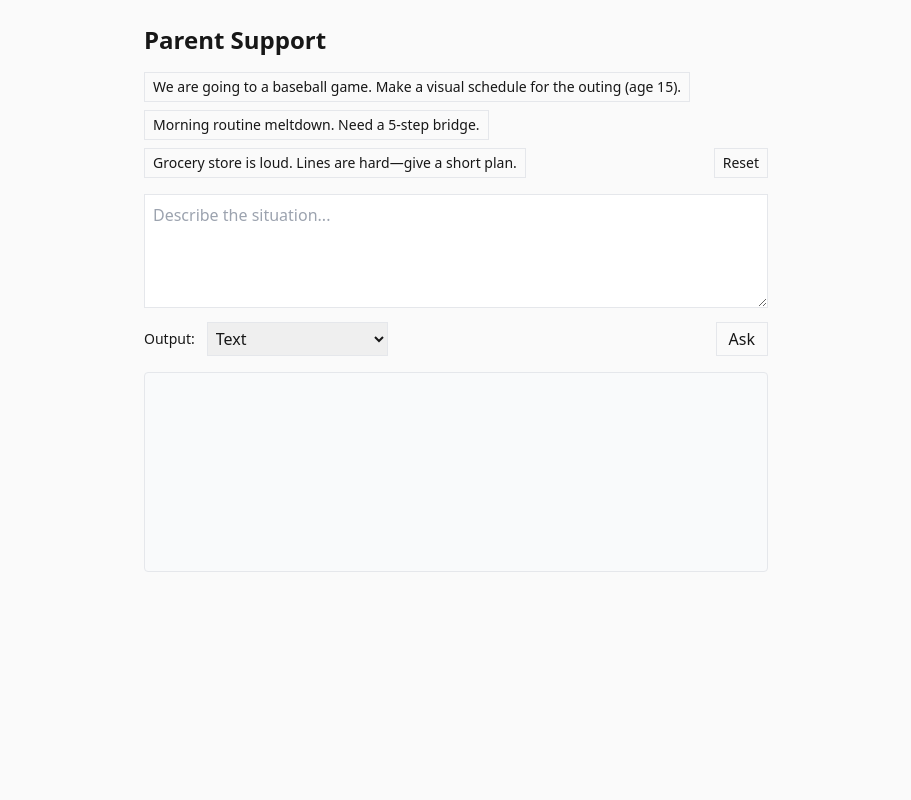
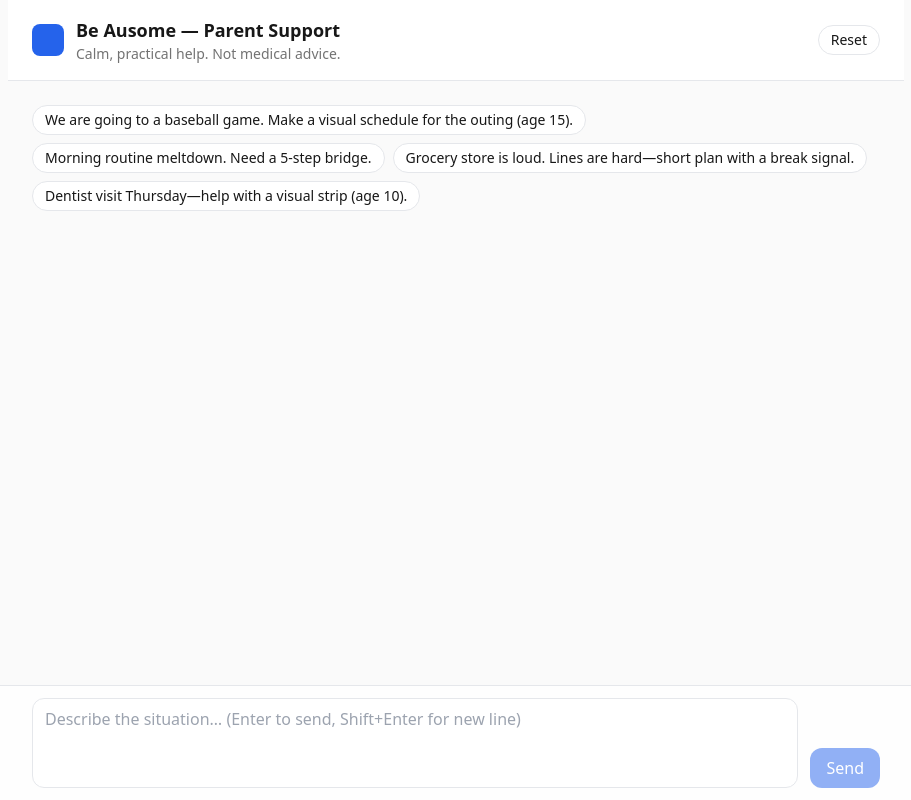
Before and after one commit to be-ausome/parent-support-api-ui, a Next.js app: page /parent-support in a window 1280 px wide. Shown: the whole page, without its empty margins (184-1095 px from the left). Built offline with nearby package versions, Linux system fonts and the light colour scheme.

Commit message:
Update page.tsx

```diff
--- a/app/parent-support/page.tsx
+++ b/app/parent-support/page.tsx
@@ -1,87 +1,140 @@
 'use client'
-import { useState } from 'react'
+import { useEffect, useRef, useState } from 'react'
 
 type Msg = { role: 'user'|'assistant', content: string }
 
 export default function ParentSupportPage() {
   const [input, setInput] = useState('')
-  const [log, setLog] = useState<string[]>([])
-  const [mode, setMode] = useState<'text'|'support_plan'|'social_story'|'routine_plan'>('text')
-  const [thread, setThread] = useState<Msg[]>([]) // session memory
+  const [log, setLog] = useState<Msg[]>([])
+  const [isLoading, setIsLoading] = useState(false)
+  const scrollerRef = useRef<HTMLDivElement>(null)
 
+  // Presets with spacing
   const presets = [
     'We are going to a baseball game. Make a visual schedule for the outing (age 15).',
     'Morning routine meltdown. Need a 5-step bridge.',
-    'Grocery store is loud. Lines are hard—give a short plan.',
+    'Grocery store is loud. Lines are hard—short plan with a break signal.',
+    'Dentist visit Thursday—help with a visual strip (age 10).'
   ]
 
-  async function onSubmit(e: React.FormEvent) {
-    e.preventDefault()
-    const userMsg = input.trim()
-    if (!userMsg) return
-    setLog(l => [...l, `You: ${userMsg}`])
-    setThread(t => [...t, { role: 'user', content: userMsg }])
+  // Auto-scroll on new messages
+  useEffect(() => {
+    scrollerRef.current?.scrollTo({ top: scrollerRef.current.scrollHeight, behavior: 'smooth' })
+  }, [log, isLoading])
+
+  async function sendMessage(e?: React.FormEvent) {
+    e?.preventDefault()
+    const text = input.trim()
+    if (!text || isLoading) return
+
+    setLog(l => [...l, { role: 'user', content: text }])
     setInput('')
+    setIsLoading(true)
 
+    try {
       const res = await fetch('/api/chat', {
         method: 'POST',
         headers: { 'Content-Type': 'application/json' },
-      body: JSON.stringify({ message: userMsg, mode, thread: [...thread, { role: 'user', content: userMsg }] })
+        // Always text mode now; include thread for context
+        body: JSON.stringify({ message: text, mode: 'text', thread: [...log, { role: 'user', content: text }] })
       })
-
       const data = await res.json()
       if (!res.ok) {
-      setLog(l => [...l, `Error: ${data.error || res.status}`])
-      return
+        setLog(l => [...l, { role: 'assistant', content: `Hmm, I hit an error: ${data.error || res.status}` }])
+      } else {
+        const answer = data.kind === 'json'
+          ? 'I’m set up for text only here. (JSON was returned by the API.)'
+          : data.text
+        setLog(l => [...l, { role: 'assistant', content: answer }])
       }
-
-    if (data.kind === 'json') {
-      const jsonText = JSON.stringify(data.payload, null, 2)
-      setLog(l => [...l, `Assistant (JSON ${mode}):\n` + jsonText])
-      setThread(t => [...t, { role: 'assistant', content: jsonText }])
-    } else {
-      setLog(l => [...l, `Assistant: ${data.text}`])
-      setThread(t => [...t, { role: 'assistant', content: data.text }])
+    } catch (err: any) {
+      setLog(l => [...l, { role: 'assistant', content: 'Network hiccup—try again.' }])
+    } finally {
+      setIsLoading(false)
     }
   }
 
-  function onReset() {
+  function onKeyDown(e: React.KeyboardEvent<HTMLTextAreaElement>) {
+    if (e.key === 'Enter' && !e.shiftKey) {
+      e.preventDefault()
+      sendMessage()
+    }
+  }
+
+  function resetChat() {
+    setLog([])
     setInput('')
-    setLog([])
-    setThread([])
-    setMode('text')
   }
 
   return (
-    <main className="mx-auto max-w-2xl p-6 space-y-4">
-      <h1 className="text-2xl font-bold">Parent Support</h1>
+    <div className="mx-auto max-w-4xl min-h-screen flex flex-col">
+      {/* Header */}
+      <header className="px-4 sm:px-6 py-4 border-b bg-white">
+        <div className="flex items-center gap-3">
+          <div className="size-8 rounded-lg bg-blue-600" />
+          <div>
+            <h1 className="text-lg font-semibold">Be Ausome — Parent Support</h1>
+            <p className="text-sm text-neutral-500">Calm, practical help. Not medical advice.</p>
+          </div>
+          <div className="ml-auto">
+            <button onClick={resetChat} className="chip">Reset</button>
+          </div>
+        </div>
+      </header>
 
-      {/* Presets */}
-      <div className="flex flex-wrap gap-2">
+      {/* Chat area */}
+      <div ref={scrollerRef} className="flex-1 overflow-y-auto px-4 sm:px-6 py-6">
+        <div className="flex flex-wrap gap-2 mb-4">
           {presets.map(p => (
-          <button key={p} type="button" onClick={() => setInput(p)} className="border px-2 py-1 text-sm">
+            <button key={p} type="button" className="chip" onClick={() => setInput(p)}>
               {p}
             </button>
           ))}
-        <button type="button" onClick={onReset} className="ml-auto border px-2 py-1 text-sm">Reset</button>
         </div>
 
-      <form onSubmit={onSubmit} className="space-y-2">
-        <textarea value={input} onChange={e=>setInput(e.target.value)}
-          className="w-full border p-2" rows={4} placeholder="Describe the situation..." />
-        <div className="flex items-center gap-3">
-          <label className="text-sm">Output:</label>
-          <select value={mode} onChange={e=>setMode(e.target.value as any)} className="border p-1">
-            <option value="text">Text</option>
-            <option value="support_plan">Support Plan (JSON)</option>
-            <option value="social_story">Social Story (JSON)</option>
-            <option value="routine_plan">Routine Plan (JSON)</option>
-          </select>
-          <button type="submit" className="ml-auto border px-3 py-1">Ask</button>
+        <div className="space-y-4">
+          {log.map((m, i) => (
+            <div key={i} className={`msg ${m.role === 'user' ? 'msg-user' : 'msg-assistant'}`}>
+              {m.content}
+            </div>
+          ))}
+
+          {isLoading && (
+            <div className="msg msg-assistant inline-flex items-center gap-2">
+              <span className="text-neutral-500">Thinking</span>
+              <span className="typing">
+                <span className="typing-dot"></span>
+                <span className="typing-dot"></span>
+                <span className="typing-dot"></span>
+              </span>
+            </div>
+          )}
+        </div>
+      </div>
+
+      {/* Sticky input at bottom */}
+      <form onSubmit={sendMessage} className="footer">
+        <div className="mx-auto max-w-4xl px-4 sm:px-6 py-3">
+          <div className="flex items-end gap-3">
+            <textarea
+              value={input}
+              onChange={e => setInput(e.target.value)}
+              onKeyDown={onKeyDown}
+              rows={3}
+              placeholder="Describe the situation… (Enter to send, Shift+Enter for new line)"
+              className="w-full resize-none rounded-xl border bg-white px-3 py-2 focus:outline-none focus:ring-2 focus:ring-blue-500"
+              style={{ minHeight: 60 }}
+            />
+            <button
+              type="submit"
+              disabled={isLoading || !input.trim()}
+              className="rounded-xl bg-blue-600 text-white px-4 py-2 disabled:opacity-50"
+            >
+              Send
+            </button>
+          </div>
         </div>
       </form>
-
-      <pre className="whitespace-pre-wrap bg-gray-50 p-3 border rounded min-h-[200px]">{log.join('\n\n')}</pre>
-    </main>
+    </div>
   )
 }
```
Lines whose indentation alone changed are shown as unchanged.
